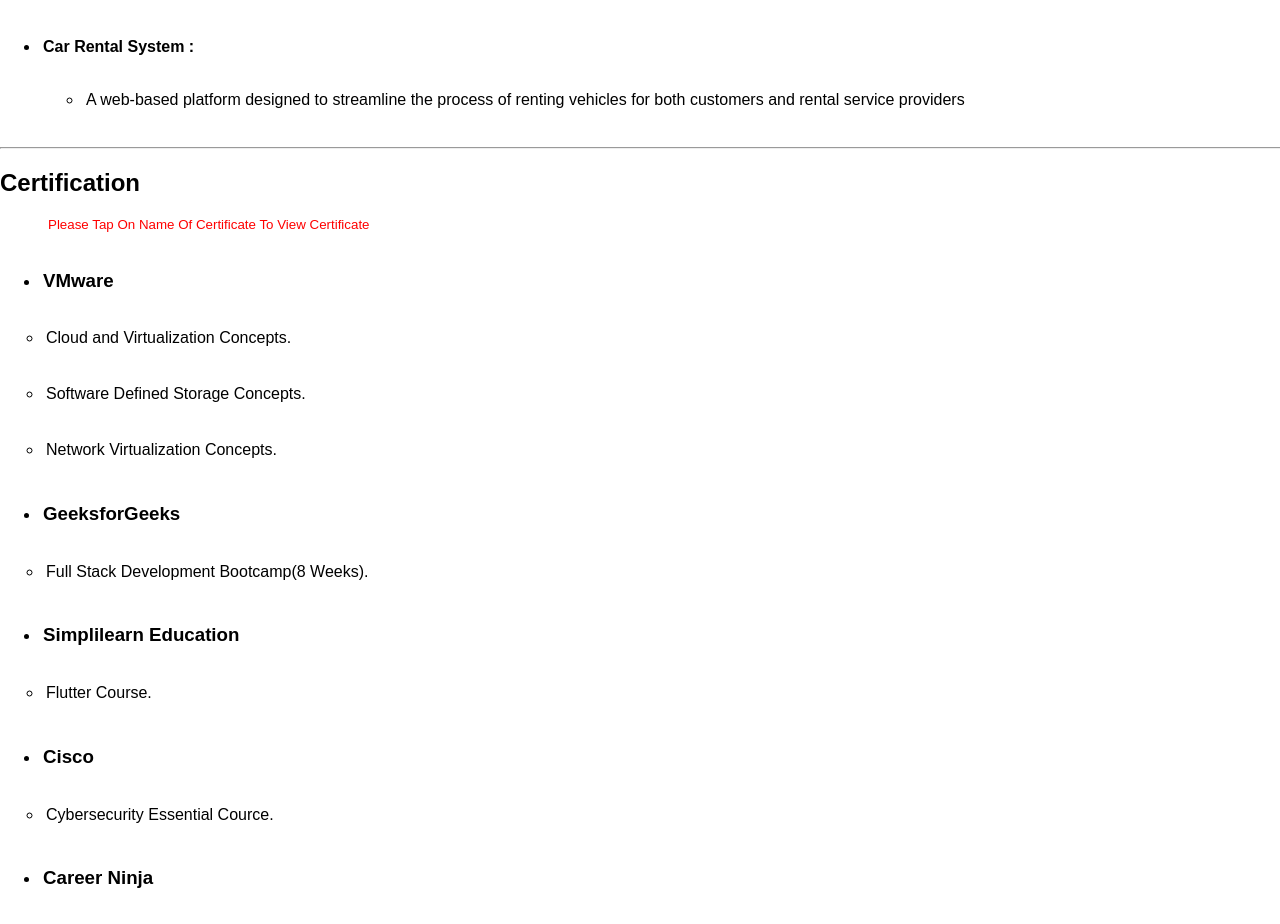
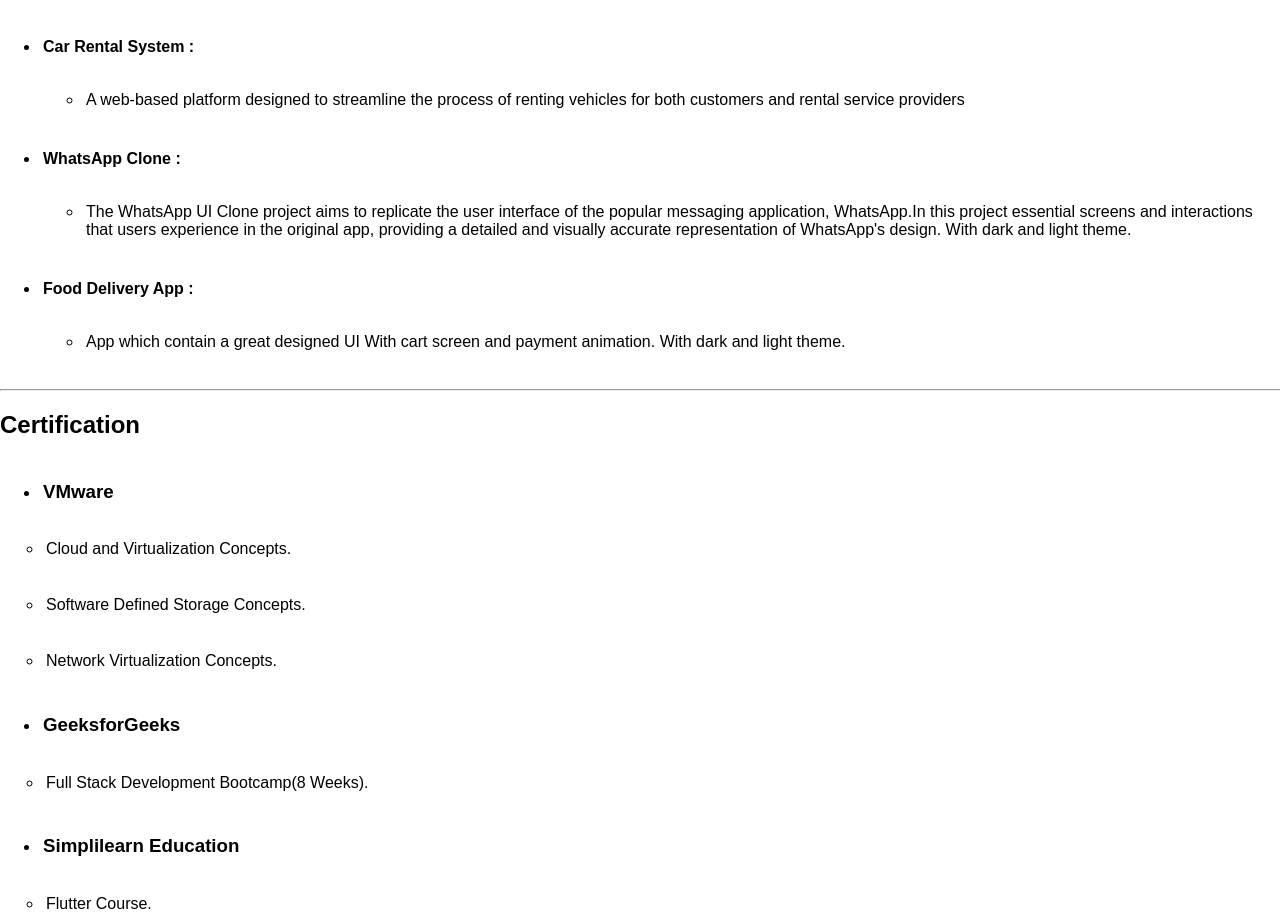
Before and after one commit to suraj-khot-19/suraj, a plain HTML site: page index.html in a window 1280 px wide. Shown: the part 1606-2530 px from the top of the page. Drawn offline with Linux system fonts and the light colour scheme; a script that the page names is missing.

Commit message:
added prokect

```diff
--- a/index.html
+++ b/index.html
@@ -275,7 +275,44 @@
                         </ul>
                     </article>
                 </li>
+                <li>
+                    <article>
+                        <p class="coloring">
+                            <a href="https://github.com/suraj-khot-19/WhatsApp-Clone"><b>WhatsApp Clone
+                                    :</b></a>
+                        </p>
+                        <ul>
+                            <li>
+                                <p>
+                                    The WhatsApp UI Clone project aims to replicate the user interface of the popular
+                                    messaging application, WhatsApp.In this
+                                    project essential screens and interactions that users experience
+                                    in the original app, providing a
+                                    detailed and visually accurate representation of WhatsApp's design. With dark and
+                                    light theme.
+                                </p>
+                            </li>
 
+                        </ul>
+                    </article>
+                </li>
+                <li>
+                    <article>
+                        <p class="coloring">
+                            <a href="https://github.com/suraj-khot-19/Food-Delivery-App"><b>Food Delivery App
+                                    :</b></a>
+                        </p>
+                        <ul>
+                            <li>
+                                <p>
+                                    App which contain a great designed UI With cart screen and payment animation. With
+                                    dark and light theme.
+                                </p>
+                            </li>
+
+                        </ul>
+                    </article>
+                </li>
             </ul>
             <hr>
         </section>
@@ -284,8 +321,7 @@
     <section id="Certificate">
         <h2>Certification</h2>
         <div class="container">
-            <p style="color: red; font-size: smaller;padding-left: 3rem;">Please Tap On Name Of Certificate To View
-                Certificate</p>
+
             <ul>
                 <li>
                     <!-- 1 -->
@@ -584,8 +620,9 @@
                         class="vv">x.com/thekhot_19</a>
                 </p>
             </li>
-            <li><p><b>Phone</b>: <a href="tel:+919359658536" class="vv">
-                    +919359658536</p>
+            <li>
+                <p><b>Phone</b>: <a href="tel:+919359658536" class="vv">
+                        +919359658536</p>
             </li>
             </a>
         </ul>
```
